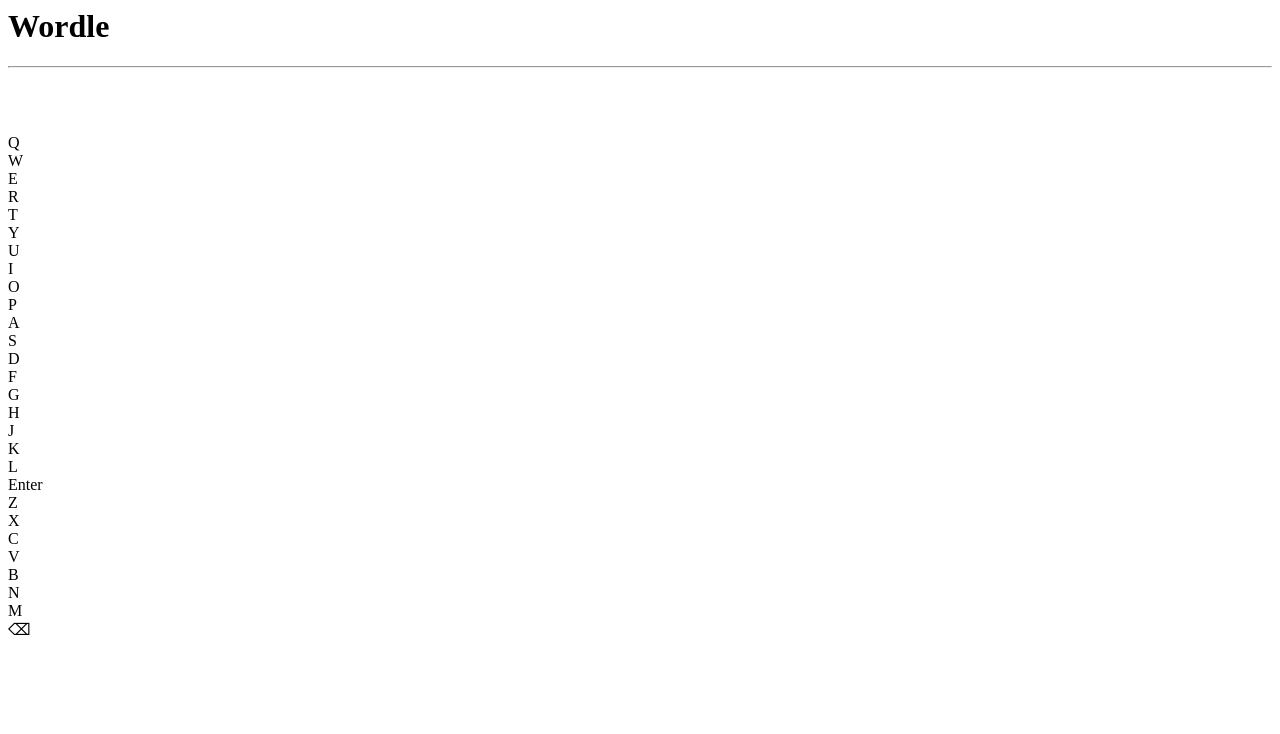
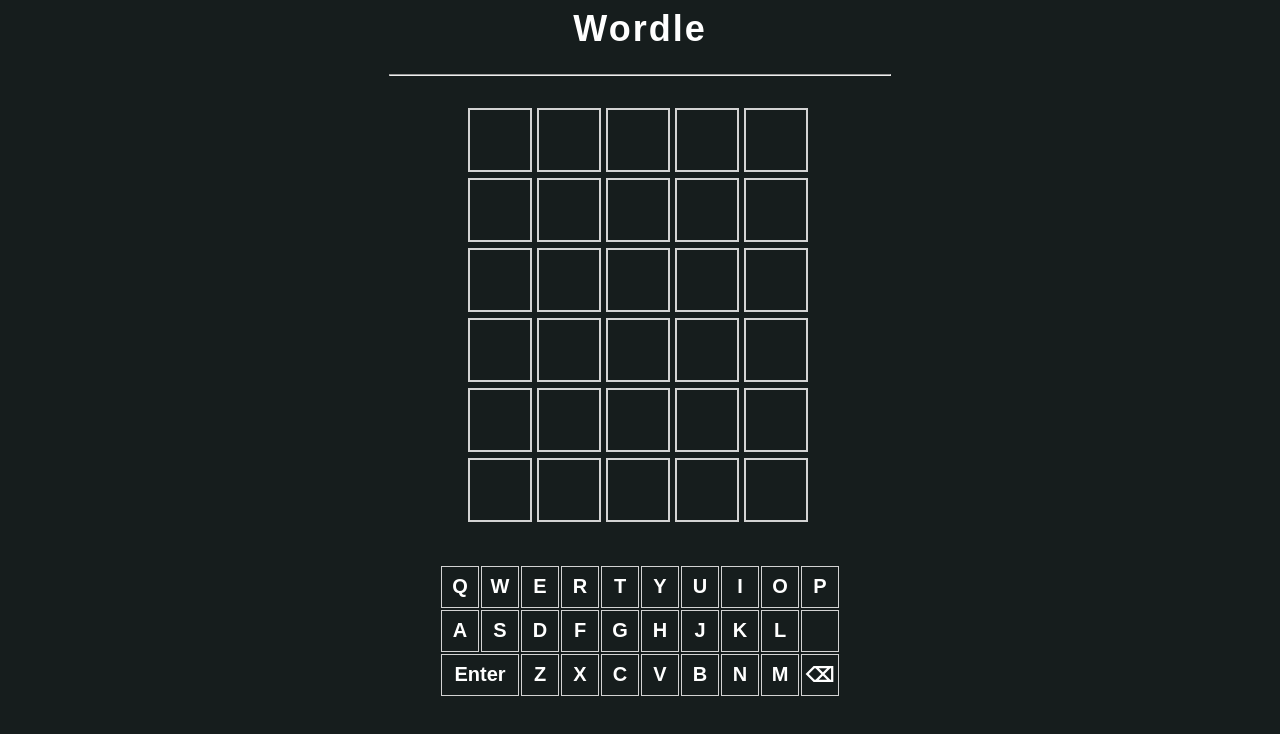
Before and after one commit to ElvisAninye/Wordle-replica, a plain HTML site: page index.html in a window 1280 px wide. Drawn offline with Linux system fonts and the light colour scheme.

Commit message:
Update index.html

```diff
--- a/index.html
+++ b/index.html
@@ -3,7 +3,7 @@
         <title>Wordle</title>
         <meta charset="UTF-8">
         <meta name="viewport" content="width=device-width, initial-scale =0, user-scalable=no">
-        <link rel="stylesheet" href="wordle.css">
+        <link rel="stylesheet" href="style.css">
         <script src="script.js"></script>
     </head>
 
```
